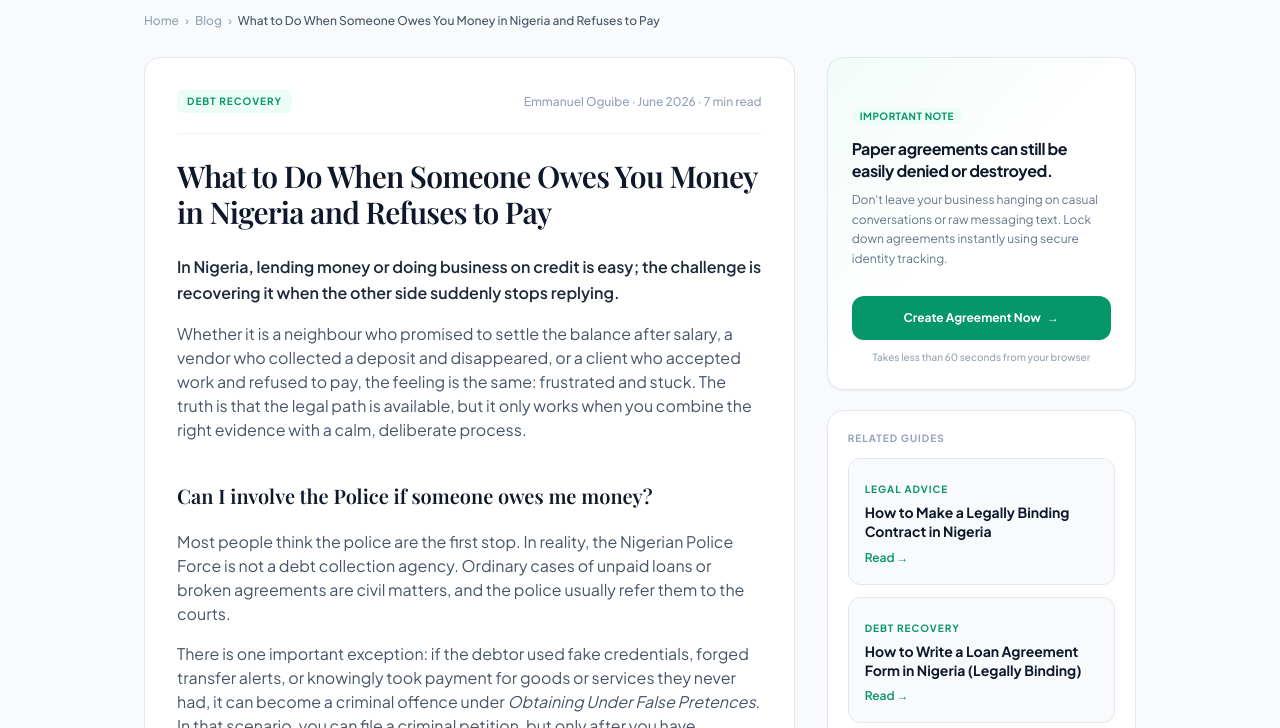
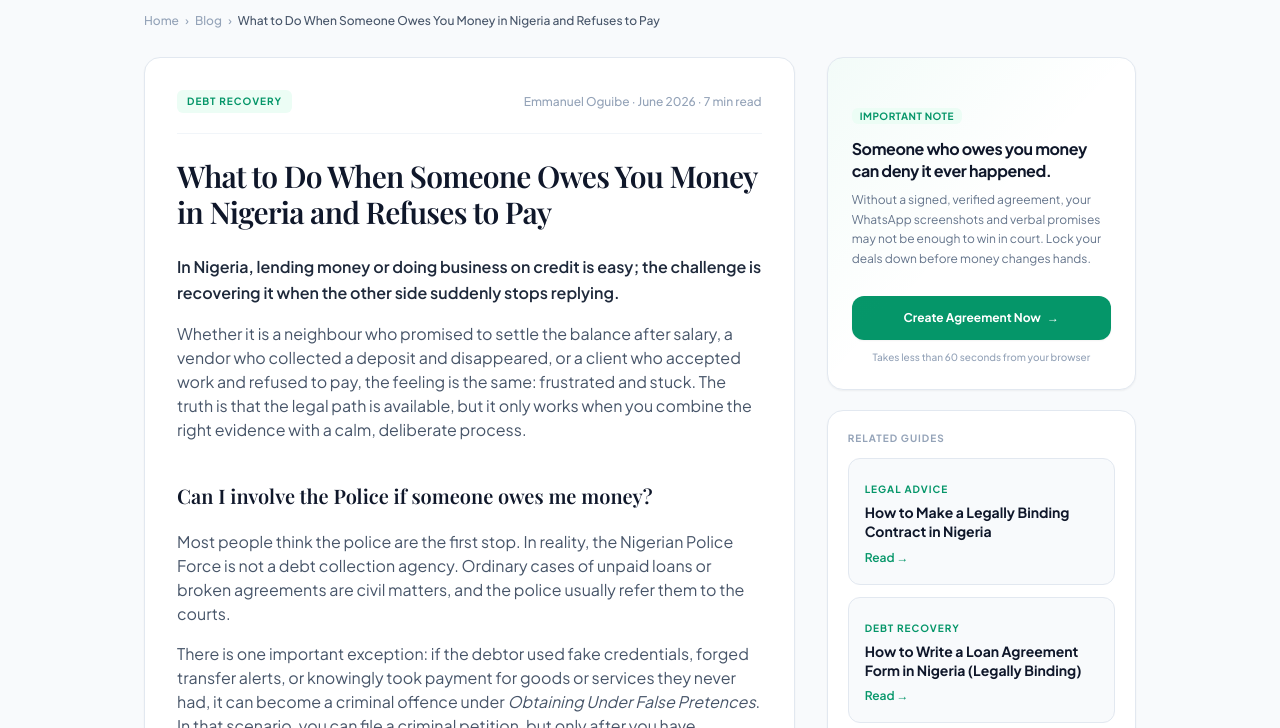
Before and after one commit to Ejayszn/SignAm, a plain HTML site: page what-to-do-when-someone-owes-you-money-in-nigeria-and-refuses-to-pay.html in a window 1280 px wide. Shown: the part 72-800 px from the top of the page. Drawn offline with nearby package versions, Linux system fonts and the light colour scheme; a web font is replaced by a local one.

Commit message:
git add. git commit git push

```diff
--- a/what-to-do-when-someone-owes-you-money-in-nigeria-and-refuses-to-pay.html
+++ b/what-to-do-when-someone-owes-you-money-in-nigeria-and-refuses-to-pay.html
@@ -315,10 +315,10 @@
         <div class="relative space-y-2">
           <span class="text-emerald-600 font-bold tracking-wider text-[10px] uppercase bg-emerald-50 px-2 py-0.5 rounded-md">IMPORTANT NOTE</span>
           <h3 class="text-base font-bold text-slate-900 tracking-tight leading-snug pt-1">
-            Paper agreements can still be easily denied or destroyed.
+            Someone who owes you money can deny it ever happened.
           </h3>
           <p class="text-xs text-slate-500 leading-relaxed">
-            Don't leave your business hanging on casual conversations or raw messaging text. Lock down agreements instantly using secure identity tracking.
+            Without a signed, verified agreement, your WhatsApp screenshots and verbal promises may not be enough to win in court. Lock your deals down before money changes hands.
           </p>
         </div>
         <div class="pt-2">
```
